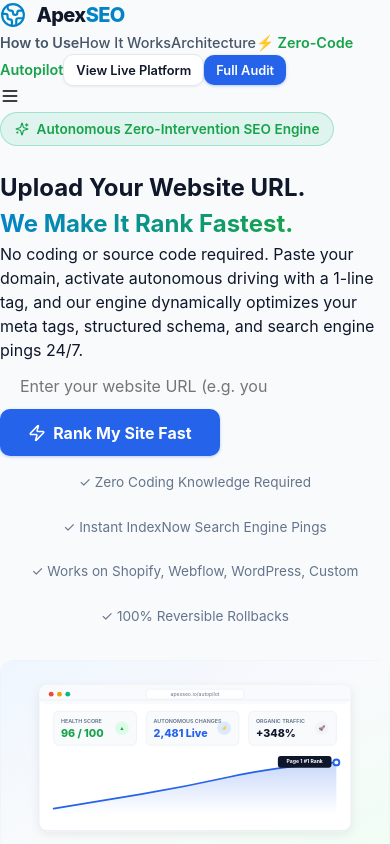
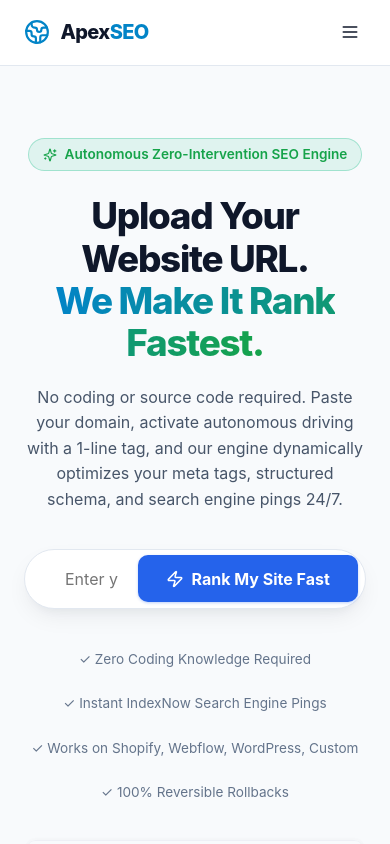
Before and after one commit to Tamk-Phils/autoseo, a Next.js app: page / in a window 390 px wide. Shown: the top 844 px of the page. Built offline with nearby package versions, Linux system fonts and the light colour scheme.

Commit message:
Fix navbar layout, remove stray hamburger on desktop, and polish hero dashboard illustration

```diff
--- a/src/app/globals.css
+++ b/src/app/globals.css
@@ -802,6 +802,143 @@
 }
 
 /* ==========================================================================
+   Landing Page Layout & SaaS Hero Styling
+   ========================================================================== */
+
+.landing-header-wrapper {
+  position: sticky;
+  top: 0;
+  z-index: 50;
+  width: 100%;
+  background-color: rgba(255, 255, 255, 0.92);
+  backdrop-filter: blur(12px);
+  -webkit-backdrop-filter: blur(12px);
+  border-bottom: 1px solid var(--border-color);
+}
+
+.landing-header {
+  max-width: 1240px;
+  margin: 0 auto;
+  width: 100%;
+  padding: 1rem 1.5rem;
+  display: flex;
+  align-items: center;
+  justify-content: space-between;
+  gap: 1.5rem;
+  box-sizing: border-box;
+}
+
+.landing-nav {
+  display: flex;
+  align-items: center;
+  gap: 1.5rem;
+}
+
+.landing-nav a {
+  transition: color 0.15s ease;
+}
+
+.landing-nav a:hover {
+  color: var(--accent-primary) !important;
+}
+
+.landing-nav-mobile-toggle {
+  display: none;
+  background: transparent;
+  border: none;
+  cursor: pointer;
+  color: var(--text-primary);
+  padding: 0.4rem;
+  border-radius: var(--radius-sm);
+}
+
+@media (max-width: 860px) {
+  .landing-nav {
+    display: none !important;
+  }
+  .landing-nav-mobile-toggle {
+    display: flex !important;
+    align-items: center;
+    justify-content: center;
+  }
+}
+
+.landing-mobile-menu {
+  display: flex;
+  flex-direction: column;
+  padding: 1rem 1.5rem 1.5rem;
+  background-color: #ffffff;
+  border-bottom: 1px solid var(--border-color);
+  gap: 0.85rem;
+}
+
+.landing-hero {
+  display: flex;
+  flex-direction: column;
+  align-items: center;
+  text-align: center;
+  padding: 4.5rem 1.5rem 3rem;
+  max-width: 980px;
+  margin: 0 auto;
+  width: 100%;
+  box-sizing: border-box;
+}
+
+.landing-hero-title {
+  font-size: clamp(2.3rem, 5vw, 3.8rem);
+  font-weight: 850;
+  letter-spacing: -0.035em;
+  line-height: 1.15;
+  margin-bottom: 1.25rem;
+  color: var(--text-primary);
+}
+
+.landing-hero-subtitle {
+  font-size: clamp(1rem, 1.8vw, 1.2rem);
+  color: var(--text-secondary);
+  max-width: 720px;
+  margin: 0 auto 2.25rem;
+  line-height: 1.6;
+}
+
+.landing-scan-form {
+  display: flex;
+  align-items: center;
+  width: 100%;
+  max-width: 640px;
+  background: #ffffff;
+  border: 1.5px solid var(--border-color);
+  border-radius: var(--radius-full);
+  padding: 0.35rem 0.45rem 0.35rem 1.25rem;
+  box-shadow: 0 10px 25px -5px rgba(15, 23, 42, 0.08), 0 8px 10px -6px rgba(15, 23, 42, 0.04);
+  transition: all 0.2s ease;
+  margin: 0 auto 1.5rem;
+  box-sizing: border-box;
+}
+
+.landing-scan-form:focus-within {
+  border-color: var(--accent-primary);
+  box-shadow: 0 12px 30px -5px rgba(37, 99, 235, 0.18), 0 0 0 3px rgba(37, 99, 235, 0.12);
+}
+
+.landing-footer {
+  margin-top: auto;
+  padding: 2.5rem 1.5rem;
+  border-top: 1px solid var(--border-color);
+  display: flex;
+  justify-content: space-between;
+  align-items: center;
+  flex-wrap: wrap;
+  gap: 1.5rem;
+  max-width: 1240px;
+  margin: 0 auto;
+  width: 100%;
+  box-sizing: border-box;
+  font-size: 0.88rem;
+  color: var(--text-muted);
+}
+
+/* ==========================================================================
    Cool Animations & Motion Keyframes
    ========================================================================== */
 
--- a/src/app/page.tsx
+++ b/src/app/page.tsx
@@ -77,14 +77,15 @@
 
   return (
     <div style={{ minHeight: '100vh', display: 'flex', flexDirection: 'column', backgroundColor: 'var(--bg-dark)' }}>
-      {/* Navigation */}
+      {/* Navigation Bar */}
+      <div className="landing-header-wrapper">
         <header className="landing-header">
-        <div style={{ display: 'flex', alignItems: 'center', gap: '0.65rem' }}>
+          <Link href="/" style={{ display: 'flex', alignItems: 'center', gap: '0.65rem' }}>
             <Globe2 size={26} color="var(--accent-cyan)" />
             <span style={{ fontSize: '1.25rem', fontWeight: 800, color: 'var(--text-primary)', letterSpacing: '-0.03em' }}>
               Apex<span style={{ color: 'var(--accent-cyan)' }}>SEO</span>
             </span>
-        </div>
+          </Link>
 
           {/* Desktop Nav */}
           <nav className="landing-nav">
@@ -101,7 +102,7 @@
               ⚡ Zero-Code Autopilot
             </Link>
             <Link href="/dashboard" className="btn btn-secondary btn-sm">
-            View Live Platform
+              Live Platform
             </Link>
             <Link href="/onboarding" className="btn btn-primary btn-sm">
               Full Audit
@@ -170,6 +171,7 @@
             </div>
           </div>
         )}
+      </div>
 
       {/* Hero Section */}
       <section className="landing-hero">
```
Also changed, not shown: public/images/hero-banner.svg. Lines whose indentation alone changed are shown as unchanged.
